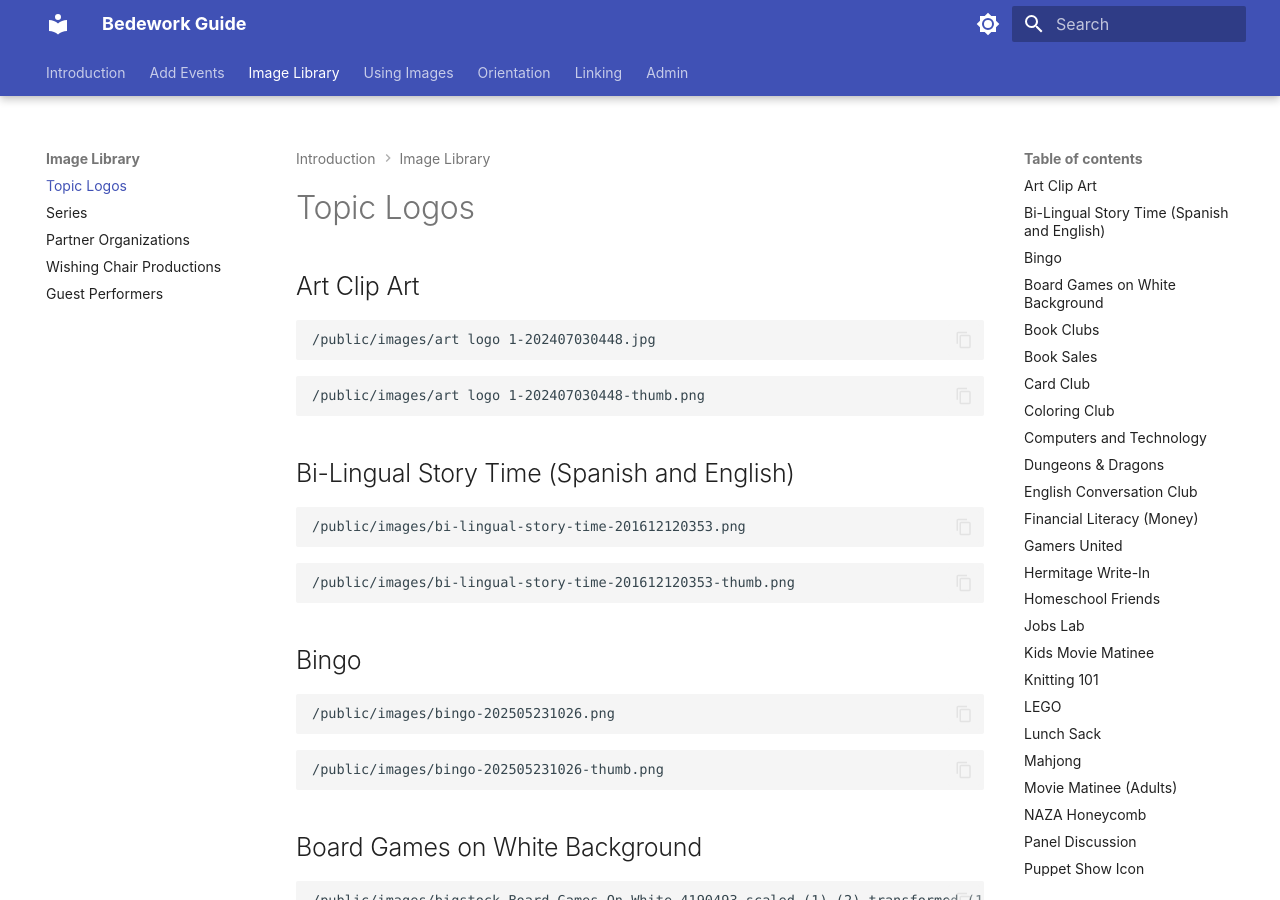
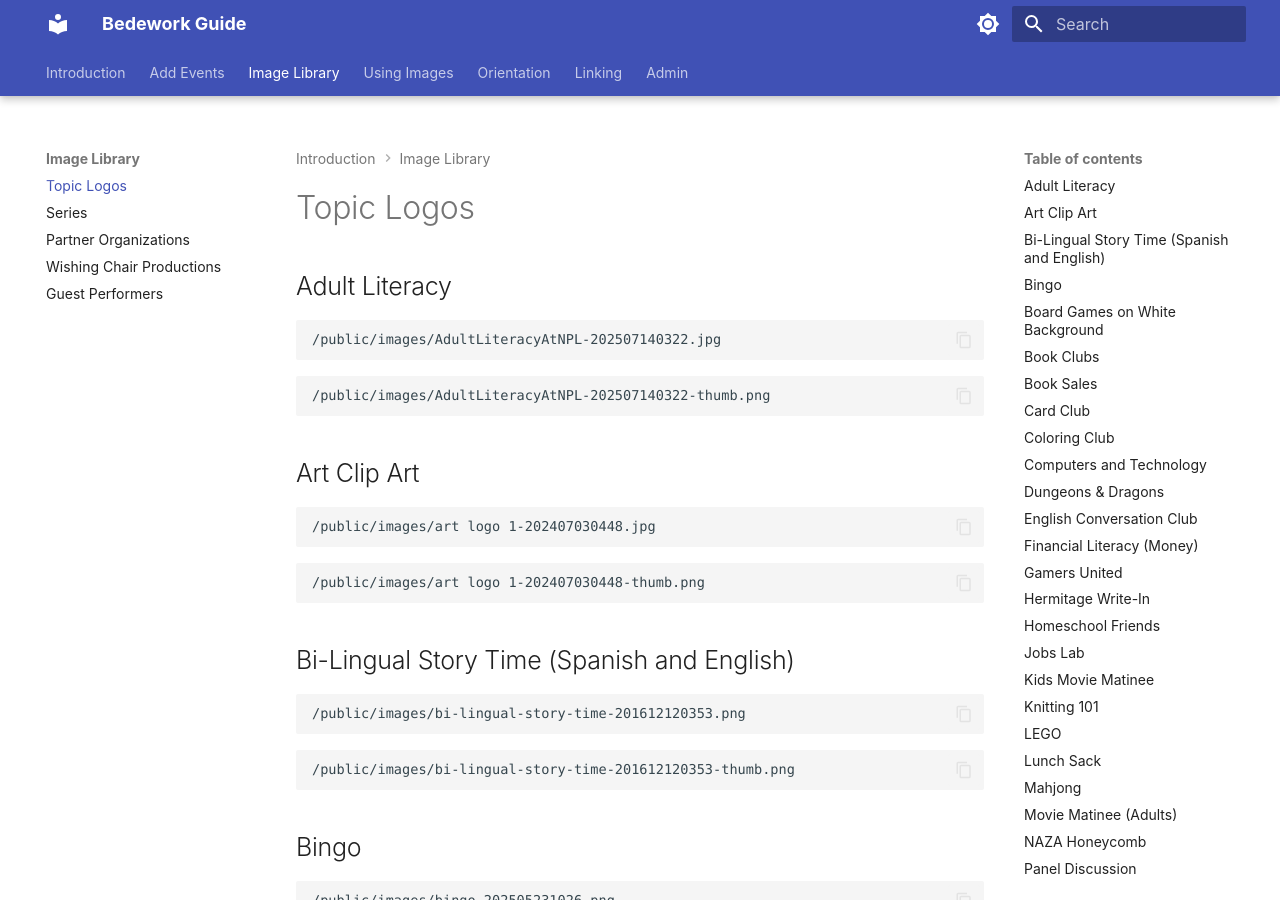
Before and after one commit to Nashville-Public-Library/bedework-docs, an MkDocs documentation site: the page built from docs/image-library/topic-logos.md, in a window 1280 px wide and 900 px high. Built offline with MkDocs 1.6.1 and Material for MkDocs 9.7.7, drawn with Linux system fonts in a browser that asks for light colours.

Commit message:
add adult literacy

````diff
--- a/docs/image-library/topic-logos.md
+++ b/docs/image-library/topic-logos.md
@@ -4,6 +4,16 @@ title: Topic Logos
 ---
 
 # Topic Logos
+
+## Adult Literacy
+
+```text
+/public/images/AdultLiteracyAtNPL-202507140322.jpg
+```
+
+```text
+/public/images/AdultLiteracyAtNPL-202507140322-thumb.png
+```
 
 ## Art Clip Art
 
````
